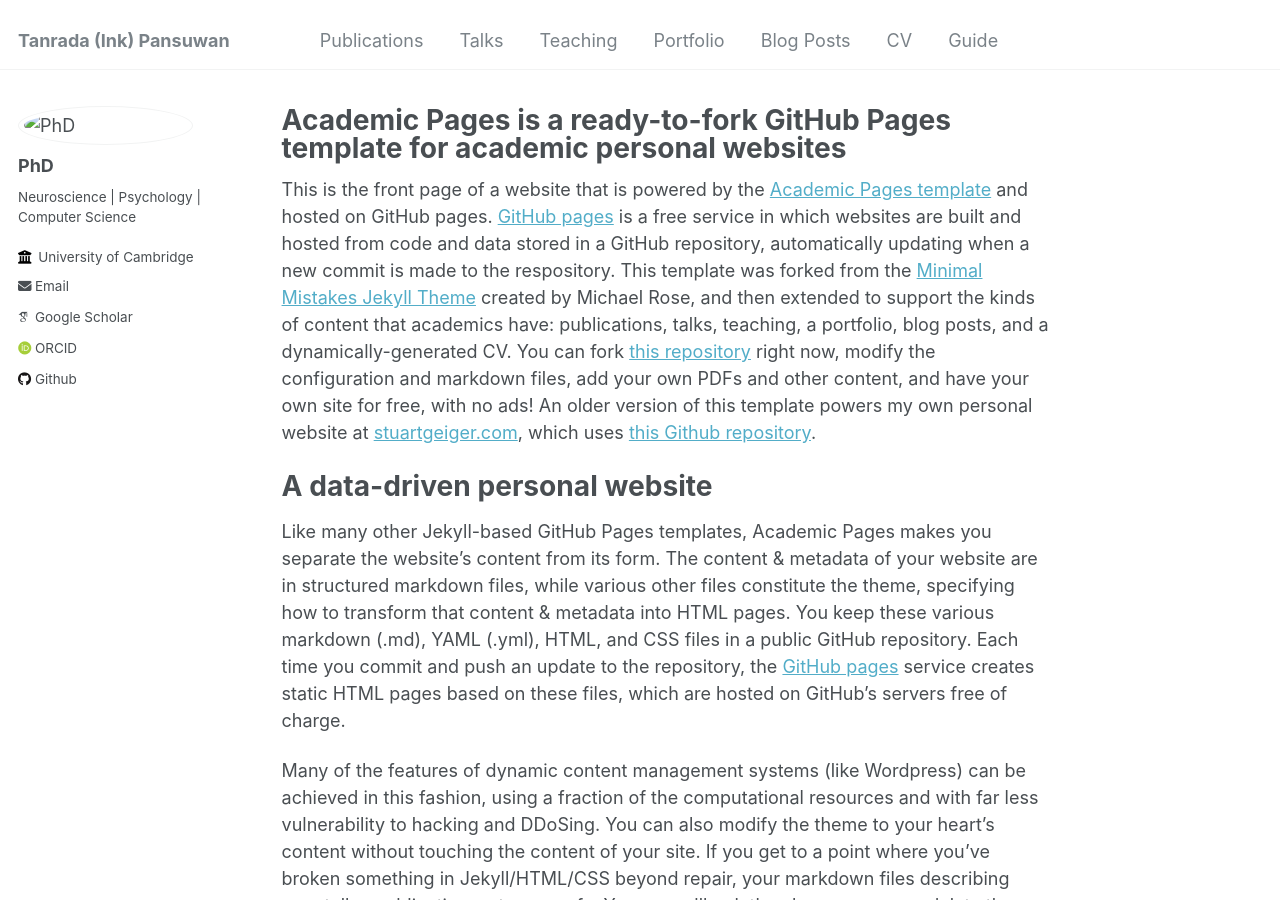
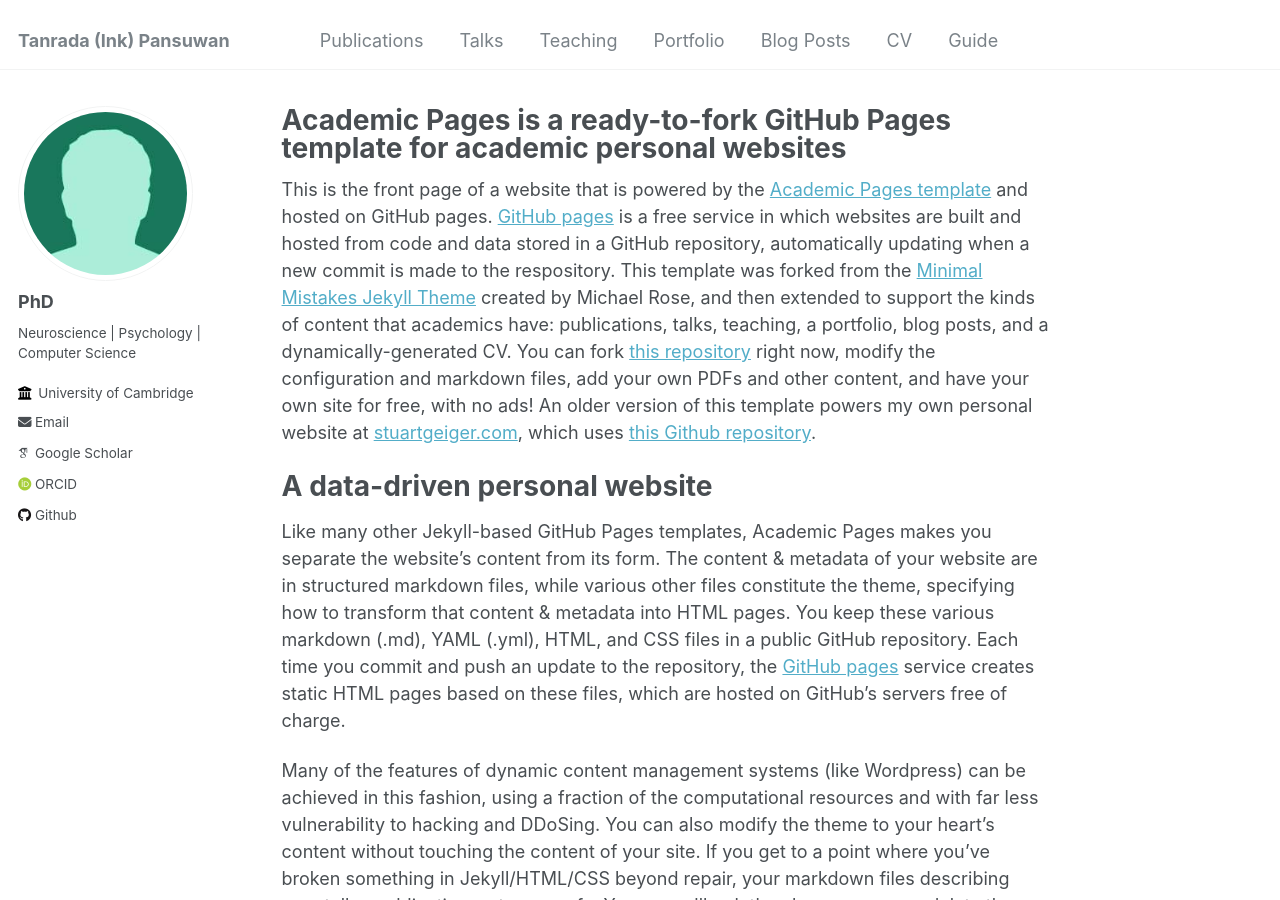
Before and after one commit to tanradap/tanradap.github.io, a Jekyll site: the page built from _pages/about.md, in a window 1280 px wide and 900 px high. Built offline with Jekyll 4.4.1, drawn with Linux system fonts in a browser that asks for light colours; some web fonts are replaced.

Commit message:
update profile photo

```diff
--- a/_config.yml
+++ b/_config.yml
@@ -21,7 +21,7 @@ repository               : "academicpages/academicpages.github.io"
 #               Additional customization can be done by editing /_includes/author-profile.html
 author:
   # Biographic information
-  avatar           : "tanrada-profile.jpg"
+  avatar           : "bio-photo-2.jpg"
   name             : "PhD"
   pronouns         : # example: "she/her"
   bio              : "Neuroscience | Psychology | Computer Science"
```
Also changed, not shown: 1 other file.
